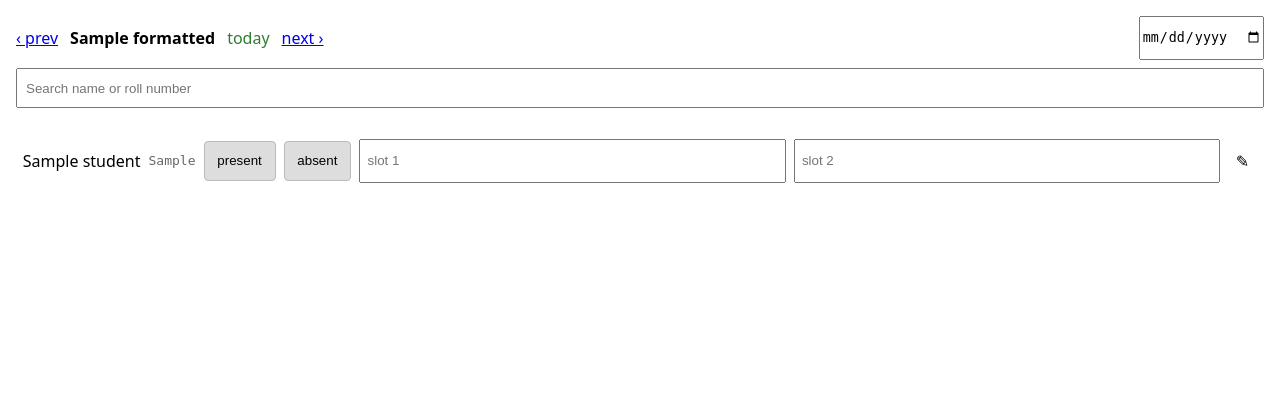
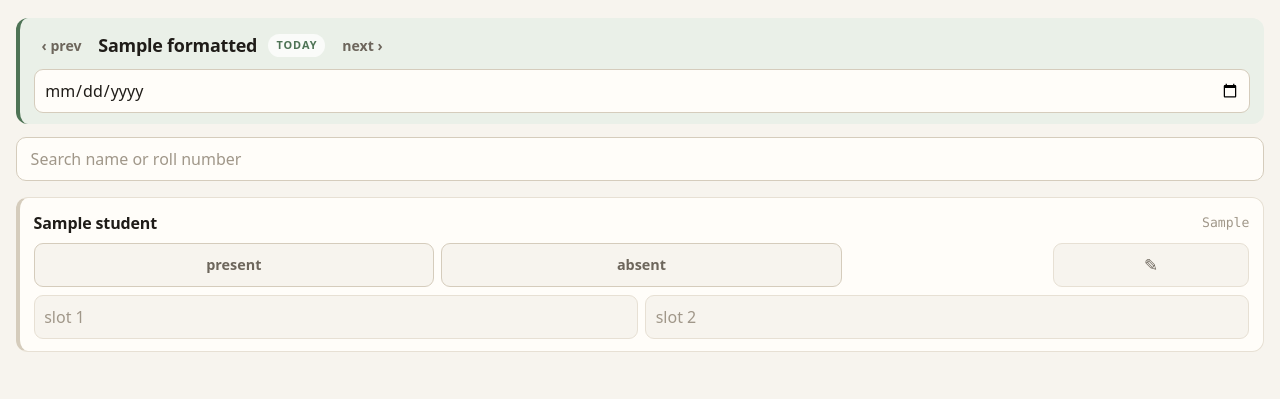
Before and after one commit to M-Aadarsh-Patel/Sahithi-app, a FastAPI app: template templates/entries.html in a window 1280 px wide. Shown: the top 399 px of the page. Run offline with FastAPI, Linux system fonts and the light colour scheme; the template is opened without the code that fills it: most values are stand-ins (such as "Sample title", 1, 10 or a date in 2020); parts of the project's set-up code (start-up, migrations or seed data) failed here and were passed over.

Commit message:
added initial styling to the app

```diff
--- /dev/null
+++ b/templates/_style.html
@@ -0,0 +1,55 @@
+{# Shared design tokens and base type. Included by entries.html and login.html.
+   Inlined rather than served as a static file because mounting StaticFiles would
+   mean editing main.py. #}
+<style>
+  :root {
+    /* Warm off-white paper, near-black ink. Nothing here is pure #fff or #000 —
+       a warm grey reads calmer under a 10 PM room light than clinical white. */
+    --paper:          #f7f4ee;
+    --card:           #fffdf9;
+    --ink:            #1f1c18;
+    --ink-soft:       #6d665c;
+    --ink-faint:      #a09789;
+    --line:           #e7e0d4;
+    --line-strong:    #d5ccbc;
+
+    /* Muted green and muted terracotta. Desaturated well below signal-light
+       green and red so a screen of 41 rows does not read as an alarm panel. */
+    --green:          #4e7355;
+    --green-tint:     #eaf0e8;
+    --terracotta:     #a95a3c;
+    --terracotta-tint:#f8ebe4;
+
+    /* Past dates. Amber says "not today" without saying "error". */
+    --amber:          #8a6a2f;
+    --amber-tint:     #f8f0da;
+
+    --focus:          #3f6b8a;
+    --radius:         12px;
+    --radius-sm:      9px;
+    /* 44px, not 40. The 40px floor is the minimum; a thumb at arm's length in a
+       noisy room wants the extra four. */
+    --tap:            44px;
+  }
+
+  * { box-sizing: border-box; }
+  html { -webkit-text-size-adjust: 100%; }
+
+  body {
+    margin: 0;
+    padding: 1.1rem 1rem 3rem;
+    background: var(--paper);
+    color: var(--ink);
+    font: 400 1rem/1.5 system-ui, -apple-system, "Segoe UI", Roboto, sans-serif;
+    -webkit-font-smoothing: antialiased;
+    /* Nothing should ever scroll sideways in portrait. */
+    overflow-x: hidden;
+  }
+
+  input, button, summary { font: inherit; color: inherit; }
+  /* Anything below 16px makes iOS Safari zoom the page on focus, which on this
+     app means the row jumps away mid-typing. */
+  input { font-size: max(1rem, 16px); }
+
+  :focus-visible { outline: 2px solid var(--focus); outline-offset: 2px; }
+</style>
--- a/templates/entries.html
+++ b/templates/entries.html
@@ -2,37 +2,163 @@
 <meta name="viewport" content="width=device-width, initial-scale=1">
 <title>{{ date }}</title>
 <script src="https://unpkg.com/htmx.org@2.0.10/dist/htmx.min.js"></script>
+{% include "_style.html" %}
 <style>
-  body { font-family: system-ui, sans-serif; margin: 1rem; }
-  .datebar { display: flex; align-items: center; gap: .75rem;
-             width: 100%; margin-bottom: .5rem; }
-  .datebar .current { font-weight: bold; }
-  .datebar .today { color: #2e7d32; }
-  #picker { margin-left: auto; min-height: 40px; }
-  #search { width: 100%; box-sizing: border-box; min-height: 40px;
-            padding: 0 .5rem; margin-bottom: .5rem; }
-  ul { list-style: none; padding: 0; }
-  .row { display: flex; align-items: center; gap: .5rem;
-         padding: .3rem; border: 2px solid transparent; }
-  /* .row sets display:flex, which would otherwise beat the browser's own
+  /* ---- Date bar -------------------------------------------------------- */
+  /* Full width, and its colour is the answer to "which day am I writing to?" —
+     the one question that must never need a second look. Amber for a past date,
+     green for today. Read from the markup with :has() so the template needs no
+     extra class. */
+  .datebar {
+    display: flex;
+    flex-wrap: wrap;
+    align-items: center;
+    gap: .45rem .55rem;
+    padding: .7rem .85rem;
+    margin: 0 0 .8rem;
+    border-radius: var(--radius);
+    border-left: 4px solid var(--amber);
+    background: var(--amber-tint);
+  }
+  .datebar:has(.today) { background: var(--green-tint); border-left-color: var(--green); }
+
+  .datebar .current {
+    font-size: 1.12rem; font-weight: 640; letter-spacing: -.012em;
+    margin-right: .15rem;
+  }
+  .datebar .today {
+    font-size: .68rem; font-weight: 700; text-transform: uppercase;
+    letter-spacing: .09em; color: var(--green);
+    background: rgba(255, 255, 255, .75);
+    border-radius: 999px; padding: .2rem .5rem;
+  }
+  .datebar a {
+    display: inline-flex; align-items: center; min-height: var(--tap);
+    padding: 0 .5rem; margin: -.35rem 0;      /* tap area without visual bulk */
+    border-radius: var(--radius-sm);
+    color: var(--ink-soft); text-decoration: none;
+    font-size: .88rem; font-weight: 550;
+  }
+  /* Its own full-width line. Prev, date, badge, next and a date field will not
+     share 360px without overflowing. */
+  #picker {
+    flex: 1 0 100%; min-width: 0; min-height: var(--tap);
+    padding: 0 .6rem;
+    border: 1px solid var(--line-strong); border-radius: var(--radius-sm);
+    background: var(--card); color: var(--ink);
+  }
+
+  /* ---- Search ---------------------------------------------------------- */
+  #search {
+    width: 100%; min-height: var(--tap);
+    padding: 0 .85rem; margin: 0 0 1rem;
+    background: var(--card); color: var(--ink);
+    border: 1px solid var(--line-strong); border-radius: 10px;
+  }
+  #search::placeholder { color: var(--ink-faint); }
+
+  /* ---- Rows ------------------------------------------------------------ */
+  ul { list-style: none; margin: 0; padding: 0; display: grid; gap: .5rem; }
+
+  /* Six columns is what lets a flat row of nine children become three tidy
+     lines with no wrapper elements: name over toggle over topics. Every child
+     is placed explicitly, so the markup keeps its existing order and ids. */
+  .row {
+    display: grid;
+    grid-template-columns: repeat(6, 1fr);
+    column-gap: .45rem;
+    row-gap: .5rem;
+    align-items: center;
+    padding: .8rem .85rem;
+    background: var(--card);
+    border: 1px solid var(--line);
+    border-left: 4px solid var(--line-strong);
+    border-radius: var(--radius);
+  }
+  /* .row sets display:grid, which would otherwise beat the browser's own
      [hidden] { display: none } and leave hidden rows on screen. */
   .row[hidden] { display: none; }
-  .roll { font-family: monospace; color: #666; }
-  /* Enough to be usable on the row; §8 item 5 is the real mobile pass. */
-  .topic { flex: 1; min-width: 4rem; min-height: 40px; padding: 0 .4rem; }
-  .remark summary { min-height: 40px; line-height: 40px; padding: 0 .5rem;
-                    cursor: pointer; list-style: none; }
+
+  .name    { grid-area: 1 / 1 / 2 / 5; font-weight: 570; letter-spacing: -.008em;
+             overflow-wrap: anywhere; }
+  .roll    { grid-area: 1 / 5 / 2 / 7; justify-self: end;
+             font-family: ui-monospace, SFMono-Regular, Menlo, monospace;
+             font-size: .82rem; font-variant-numeric: tabular-nums;
+             color: var(--ink-faint); }
+  .present { grid-area: 2 / 1 / 3 / 3; }
+  .absent  { grid-area: 2 / 3 / 3 / 5; }
+  .tick    { grid-area: 2 / 5 / 3 / 6; justify-self: center; }
+  .remark  { grid-area: 2 / 6 / 3 / 7; }
+  [name="slot_1"] { grid-area: 3 / 1 / 4 / 4; }
+  [name="slot_2"] { grid-area: 3 / 4 / 4 / 7; }
+  /* A fourth line exists only when something needs it. Both of these are absent
+     from the grid until then, so an ordinary row stays three lines tall. */
+  .remark[open]   { grid-area: 4 / 1 / 5 / 5; }
+  .retry          { grid-area: 4 / 5 / 5 / 7; }
+
+  /* ---- Toggle ---------------------------------------------------------- */
+  .present, .absent {
+    min-height: var(--tap);
+    border: 1px solid var(--line-strong); border-radius: var(--radius-sm);
+    background: var(--paper); color: var(--ink-soft);
+    font-size: .9rem; font-weight: 550; cursor: pointer;
+    transition: background-color .13s ease, border-color .13s ease, color .13s ease;
+  }
+  /* Three states. Unmarked is the quiet default, i.e. no entry document. */
+  .row.is-present .present {
+    background: var(--green); border-color: var(--green); color: #fff;
+  }
+  .row.is-absent .absent {
+    background: var(--terracotta); border-color: var(--terracotta); color: #fff;
+  }
+  /* The left edge repeats the state, so progress down a list of 41 is legible
+     from a scroll rather than by reading each toggle. */
+  .row.is-present { border-left-color: var(--green); }
+  .row.is-absent  { border-left-color: var(--terracotta); }
+
+  /* ---- Topics and remark ----------------------------------------------- */
+  .topic, .remark input {
+    width: 100%; min-width: 0; min-height: var(--tap);
+    padding: 0 .6rem;
+    background: var(--paper); color: var(--ink);
+    border: 1px solid var(--line); border-radius: var(--radius-sm);
+  }
+  .topic::placeholder, .remark input::placeholder { color: var(--ink-faint); }
+  .topic:focus, .remark input:focus { background: var(--card); }
+
+  .remark summary {
+    display: flex; align-items: center; justify-content: center;
+    min-height: var(--tap);
+    border: 1px solid var(--line); border-radius: var(--radius-sm);
+    background: var(--paper); color: var(--ink-soft);
+    font-size: 1.05rem; cursor: pointer;
+    list-style: none;                       /* drop the disclosure triangle */
+  }
   .remark summary::-webkit-details-marker { display: none; }
-  .remark input { min-height: 40px; padding: 0 .4rem; }
-  button { min-height: 40px; padding: 0 .8rem;          /* §5.3 tap target */
-           background: #ddd; border: 1px solid #bbb; border-radius: 4px; }
-  /* Three states. Unmarked is the default grey, i.e. no entry document. */
-  .row.is-present .present { background: #2e7d32; color: #fff; }
-  .row.is-absent  .absent  { background: #c62828; color: #fff; }
-  .tick { color: #2e7d32; font-weight: bold; }
-  .retry { display: none; }
-  .row.failed { border-color: #c62828; }
-  .row.failed .retry { display: inline-block; }
+  /* Only when open, so a closed <details> keeps the browser's own rule that
+     hides everything but the summary. */
+  .remark[open] { display: flex; align-items: center; gap: .45rem; }
+  .remark[open] summary {
+    flex: 0 0 auto; padding: 0 .75rem;
+    background: var(--amber-tint); border-color: var(--amber-tint);
+    color: var(--amber);
+  }
+  .remark[open] input { flex: 1 1 auto; }
+
+  /* ---- Saved and failed ------------------------------------------------ */
+  .tick { color: var(--green); font-size: 1.05rem; line-height: 1; }
+  .retry {
+    display: none; min-height: var(--tap);
+    border: 1px solid var(--terracotta); border-radius: var(--radius-sm);
+    background: var(--card); color: var(--terracotta);
+    font-size: .9rem; font-weight: 600; cursor: pointer;
+  }
+  .row.failed {
+    border-color: var(--terracotta);
+    border-left-color: var(--terracotta);
+    background: var(--terracotta-tint);
+  }
+  .row.failed .retry { display: block; }
 </style>
 
 <div class="datebar">
```
Also changed, not shown: templates/login.html (+47 -12 lines).
